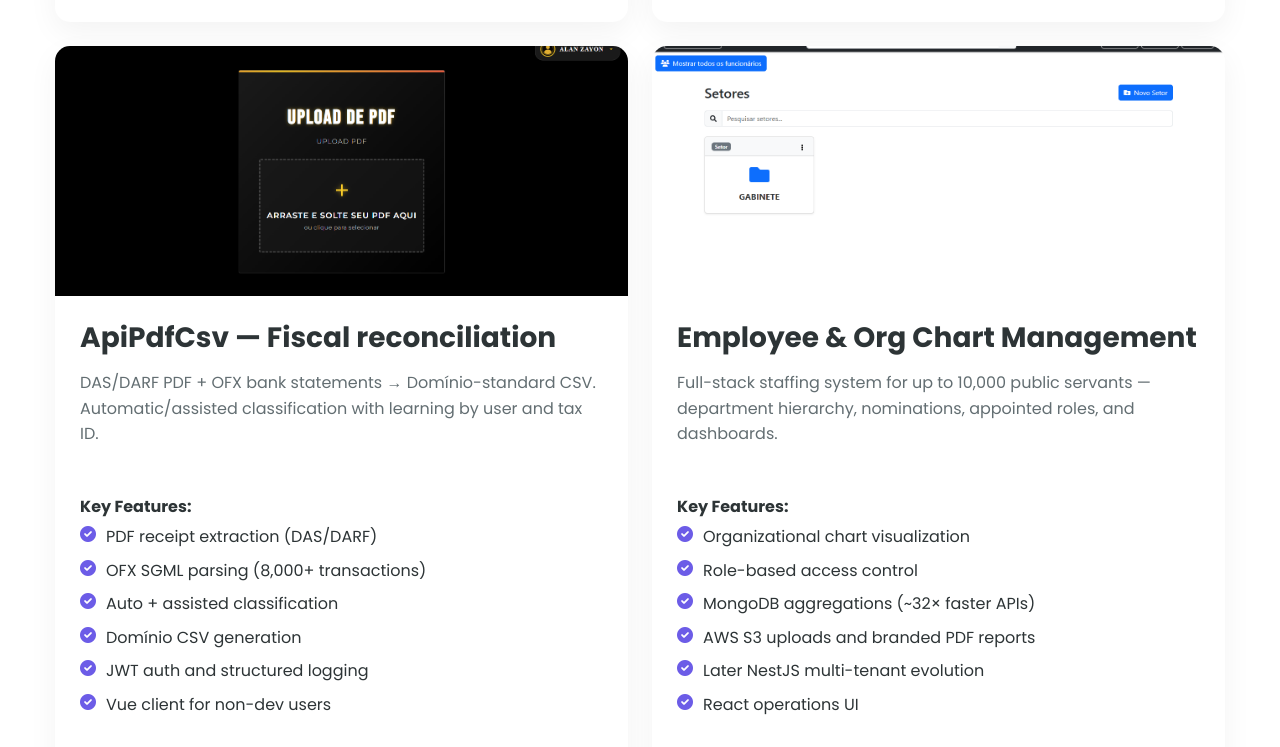
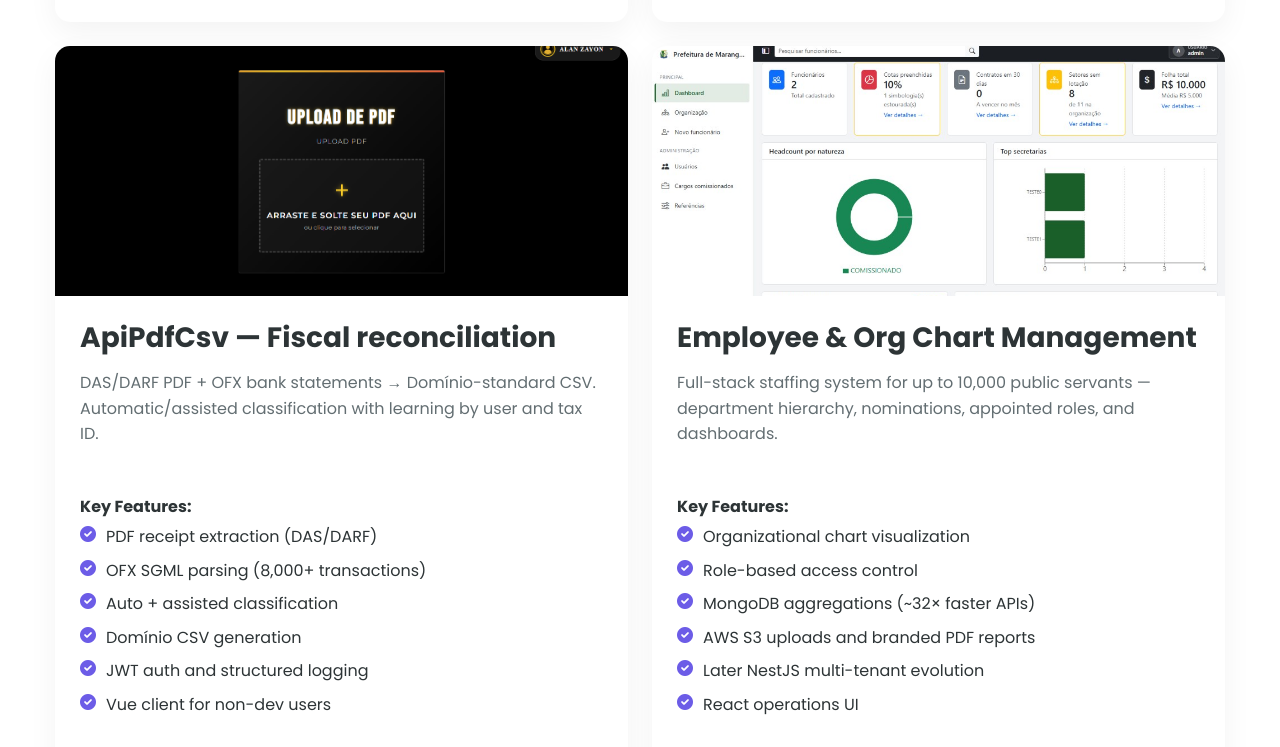
Before and after one commit to AlanZayon/Portifolio, a plain HTML site: page index.html in a window 1280 px wide. Shown: the part 4621-5368 px from the top of the page. Drawn offline with nearby package versions, Linux system fonts and the light colour scheme.

Commit message:
Update Maranguape project card with dashboard screenshot.
Co-authored-by: Cursor <cursoragent@cursor.com>

```diff
--- a/index.html
+++ b/index.html
@@ -787,7 +787,7 @@
                 <div class="col-md-6 mb-4">
                     <div class="project-card h-100">
                         <div class="project-image">
-                            <img src="./images/Captura de tela 2025-08-26 121844.png" alt="Employee Management System"
+                            <img src="./images/maranguape-dashboard.png" alt="Employee & Org Chart Management"
                                 class="img-fluid">
                             <div class="api-badges mt-2">
                                 <span class="api-badge">Node.js</span>
```
Also changed, not shown: images/maranguape-dashboard.png (added).
